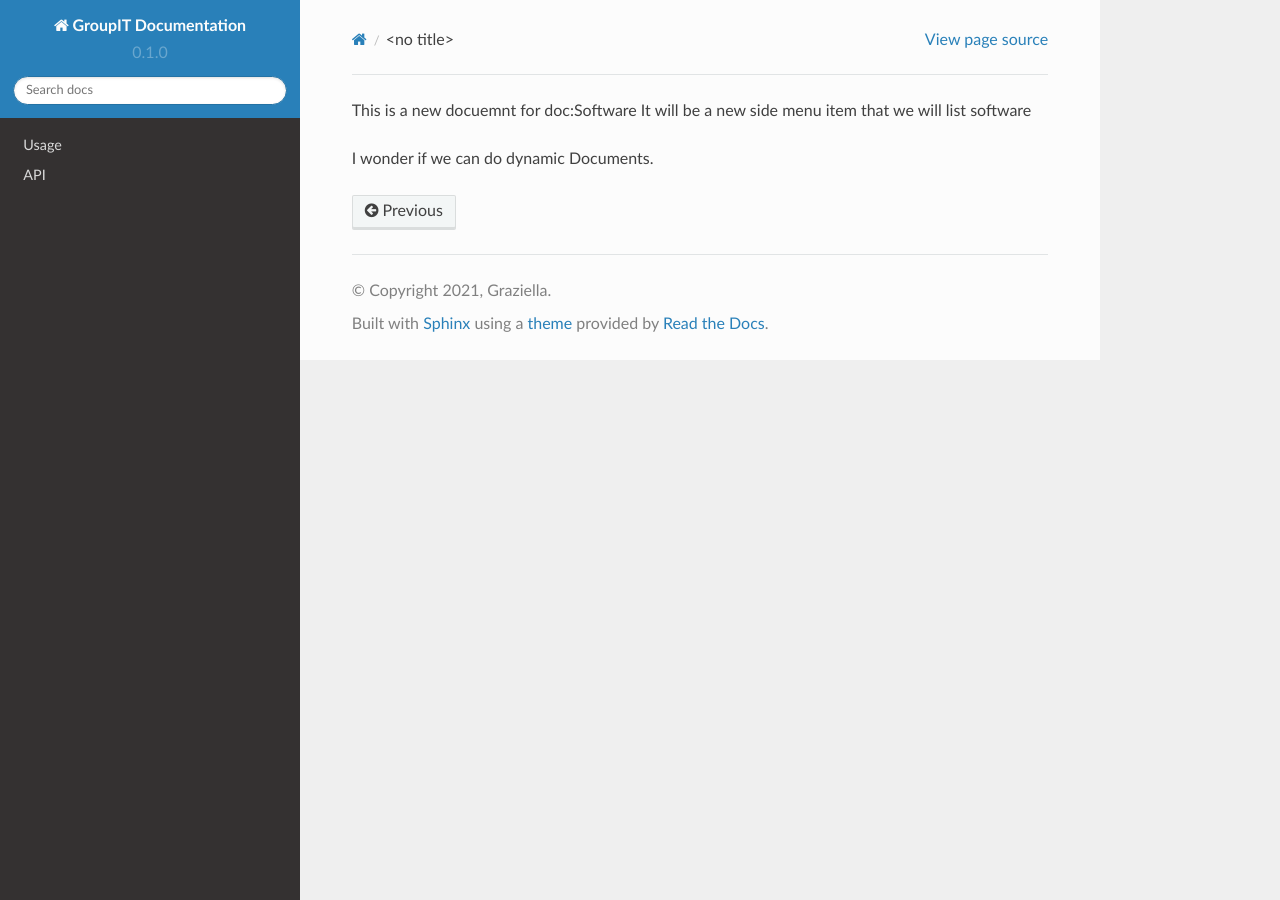
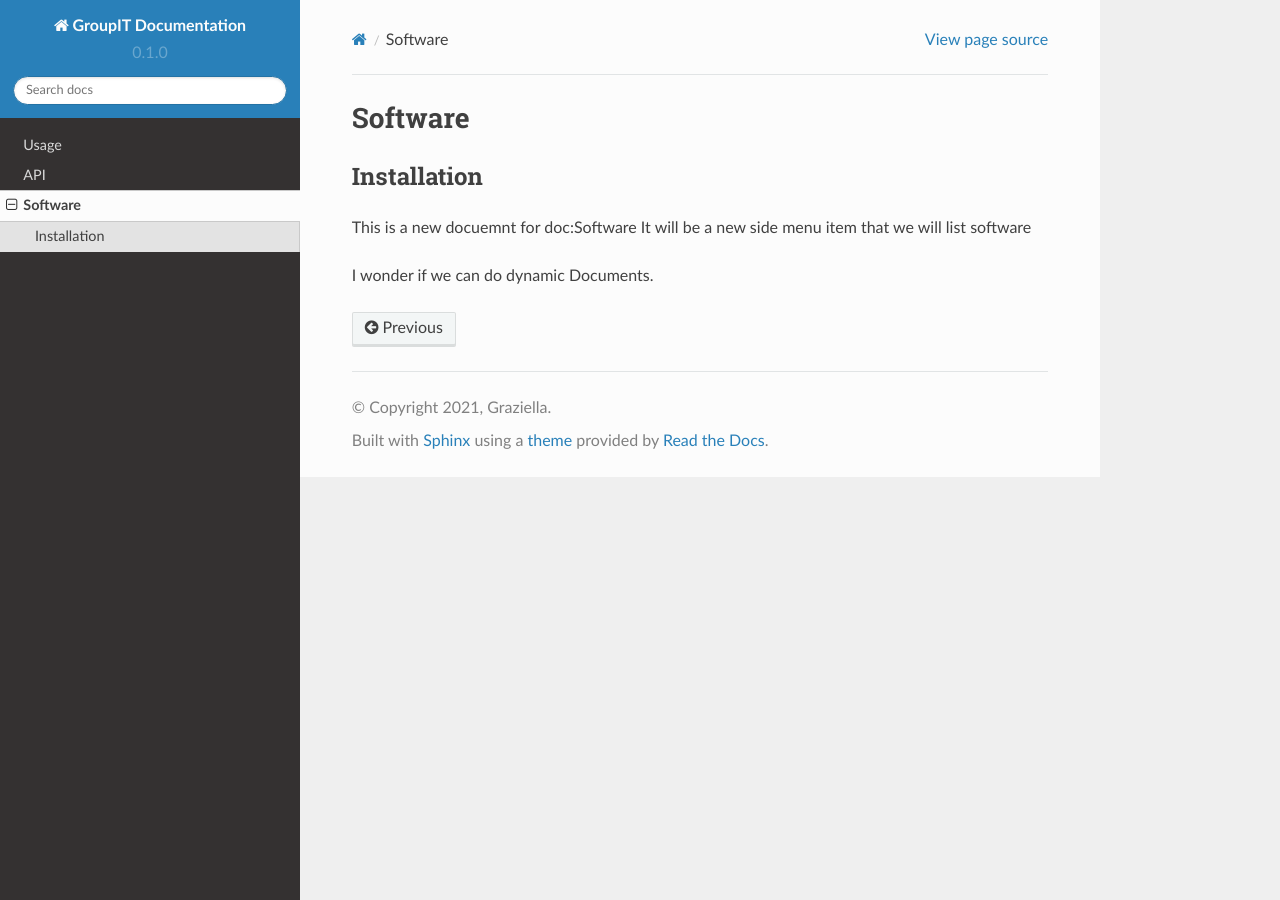
Before and after one commit to PhoenixInNZ/GroupITDocs, a Sphinx documentation site: the page built from docs/source/software.rst, in a window 1280 px wide. Built offline with Sphinx 7.4.7 and the Read the Docs theme 2.0.0, drawn with Linux system fonts in a browser that asks for light colours; pages that are not in the unit, such as notebooks, are missing from menus.

Commit message:
Update software.rst

```diff
--- a/docs/source/software.rst
+++ b/docs/source/software.rst
@@ -1,3 +1,11 @@
+Software
+=====
+
+.. _installation:
+
+Installation
+------------
+
 This is a new docuemnt for doc:Software
 It will be a new side menu item that we will list software
 
```
